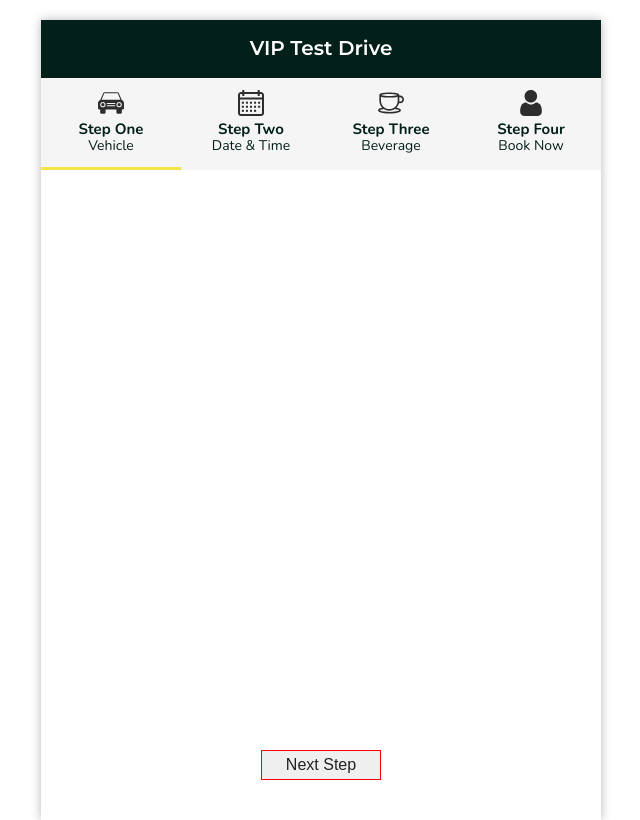
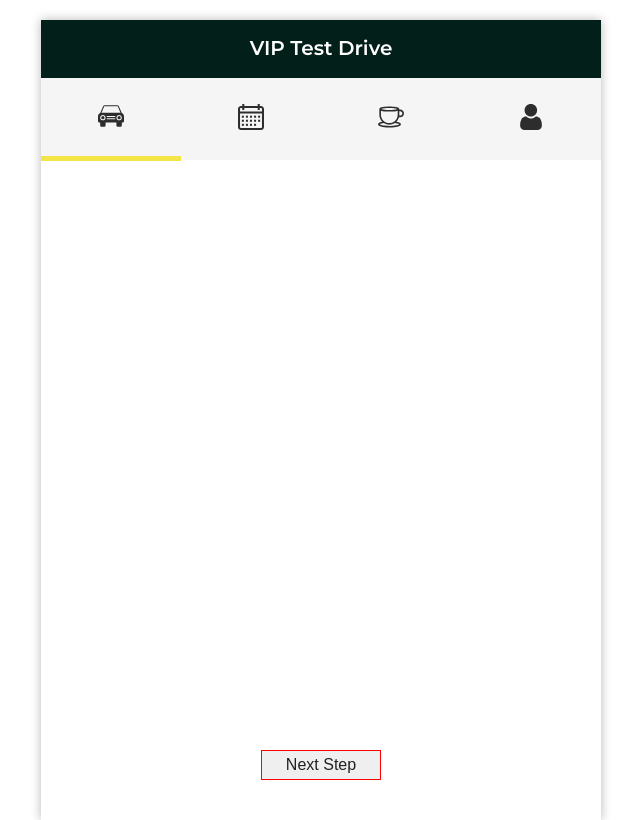
Before and after one commit to snowdamiz/dcmc-form-2, a React (Create React App) app: page / in a window 1280 px wide. Shown: the whole page, without its empty margins (319-959 px from the left). Built offline with nearby package versions, Linux system fonts and the light colour scheme.

Commit message:
disabled nav text

```diff
--- a/src/components/nav/car/carStyles.js
+++ b/src/components/nav/car/carStyles.js
@@ -9,5 +9,9 @@ export const CarWrap = styled.div`
     justify-content: center;
     align-items: center;
     cursor: pointer;
-    border-bottom: 3px solid ${props => props.active ? colors.primary : `#f5f5f5`};
+    border-bottom: 4px solid ${props => props.active ? colors.primary : `#f5f5f5`};
+
+    ${media.tablet} {
+        border-bottom: 5px solid ${props => props.active ? colors.primary : `#f5f5f5`};
+    }
 `;
--- a/src/components/nav/navStyles.js
+++ b/src/components/nav/navStyles.js
@@ -3,15 +3,19 @@ import { fonts, colors, media } from '../../vars';
 
 export const NavWrap = styled.nav`
     width: 100%;
-    height: 76px;
+    height: 60px;
     display: flex;
     flex-flow: row nowrap;
     justify-content: space-around;
     align-items: center;
     background-color: #f5f5f5;
 
+    ${media.phone} {
+        height: 76px;
+    }
+
     ${media.tablet} {
-        height: 90px;
+        height: 80px;
     }
 `;
 
@@ -19,6 +23,10 @@ export const NavWrap = styled.nav`
 
         export const Img = styled.img`
             width: 22px;
+
+            ${media.phone} {
+                width: 24px;
+            }
 
             ${media.tablet} {
                 width: 26px;
@@ -31,6 +39,11 @@ export const NavWrap = styled.nav`
         flex-flow: column nowrap;
         justify-content: center;
         align-items: center;
+        display: none;
+
+        // ${media.phone} {
+        //     display: flex;
+        // }
     `;
 
         export const NavLinkTitle = styled.p`
```
